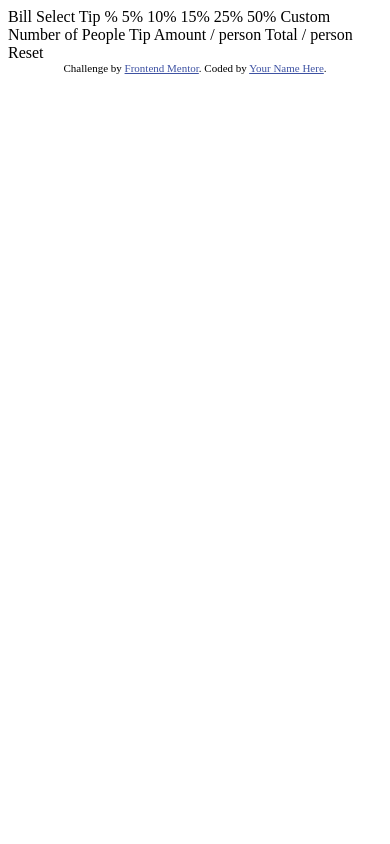
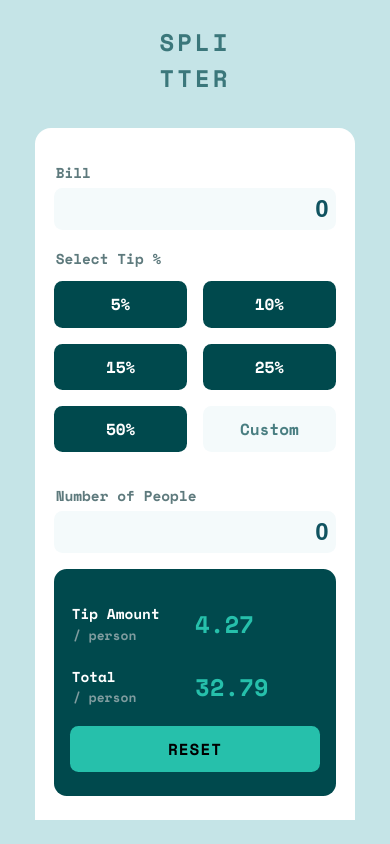
Before and after one commit to Pioneercode1/Tip-calculator-app, a plain HTML site: page index.html in a window 390 px wide. Drawn offline with nearby package versions, Linux system fonts and the light colour scheme.

Commit message:
finished styles for mobile

```diff
--- a/index.html
+++ b/index.html
@@ -1,44 +1,58 @@
 <!DOCTYPE html>
 <html lang="en">
+
 <head>
   <meta charset="UTF-8">
-  <meta name="viewport" content="width=device-width, initial-scale=1.0"> <!-- displays site properly based on user's device -->
-
+  <meta name="viewport" content="width=device-width, initial-scale=1.0">
+  <!-- displays site properly based on user's device -->
+  <link rel="stylesheet" href="./styles.css">
   <link rel="icon" type="image/png" sizes="32x32" href="./images/favicon-32x32.png">
 
   <title>Frontend Mentor | Tip calculator app</title>
 
-  <!-- Feel free to remove these styles or customise in your own stylesheet 👍 -->
-  <style>
-    .attribution { font-size: 11px; text-align: center; }
-    .attribution a { color: hsl(228, 45%, 44%); }
-  </style>
 </head>
+
 <body>
 
-  Bill
+  <section class="main-component">
+    <h1>SPLI<br>TTER</h1>
+    <article class="main-component_container">
+      <fieldset class="container_field-text-bill container_fieldset">
+        <label for="text-bill">Bill</label>
+        <br>
+        <input type="text" id="text-bill" required value="0">
+      </fieldset>
 
-  Select Tip %
-  5%
-  10%
-  15%
-  25%
-  50%
-  Custom
+      <div>
+        <p>Select Tip %</p>
+        <div class="container_select-tip">
+          <button class="select-tip_btn-tips" id="btn-tip-5" type="button">5%</button>
+          <button class="select-tip_btn-tips" id="btn-tip-10" type="button">10%</button>
+          <button class="select-tip_btn-tips" id="btn-tip-15" type="button">15%</button>
+          <button class="select-tip_btn-tips" id="btn-tip-25" type="button">25%</button>
+          <button class="select-tip_btn-tips" id="btn-tip-50" type="button">50%</button>
+          <input class="select-tip_btn-tips" id="text-tip-custom" type="text" value="Custom"
+            title="Custom tip percentage">
+        </div>
+      </div>
 
-  Number of People
+      <fieldset class="container_field-number-people container_fieldset">
+        <label for="text-number-people">Number of People</label>
+        <br>
+        <input type="text" id="text-number-people" required value="0">
+      </fieldset>
 
-  Tip Amount
-  / person
+      <form class="container_tip-amount">
+        <p id="p-tip-amount">Tip Amount<br><span id="span-person">/ person</span></p>
+        <p id="p-total-person">Total<br><span id="span-person">/ person</span></p>
+        <span id="span-tip-amount">4.27</span>
+        <span id="span-total-person">32.79</span>
+        <input id="text-total-person" type="reset" class="select-tip_btn-tips" value="Reset">
+      </form>
 
-  Total
-  / person
+    </article>
+  </section>
 
-  Reset
+</body>
 
-  <div class="attribution">
-    Challenge by <a href="https://www.frontendmentor.io?ref=challenge" target="_blank">Frontend Mentor</a>.
-    Coded by <a href="#">Your Name Here</a>.
-  </div>
-</body>
 </html>
--- /dev/null
+++ b/styles.css
@@ -0,0 +1,190 @@
+/*  */
+@import url('https://fonts.googleapis.com/css2?family=Space+Mono:ital,wght@0,400;0,700;1,400;1,700&display=swap');
+
+:root {
+    /* Colors */
+    /* Primary */
+    --green-primary: hsl(172, 67%, 45%);
+    /* Neutral */
+    --green-900: hsl(183, 100%, 15%);
+    --green-h1: hsla(183, 100%, 15%, 0.7);
+    --dark-green-text: hsl(190, 72%, 22%);
+    --grey-500: hsl(186, 14%, 43%);
+    --grey-400: hsl(184, 14%, 56%);
+    --grey-body: hsl(185, 41%, 84%);
+    --grey-background-input: hsl(189, 47%, 97%);
+    --white: hsl(0, 100%, 100%);
+    /* Fonts size */
+    --font-size-form-inputs: 1.5em;
+}
+
+::after,
+::before,
+* {
+    padding: 0;
+    margin: 0;
+    box-sizing: border-box;
+}
+
+body {
+    min-height: 100vh;
+    background-color: var(--grey-body);
+    display: grid;
+    place-items: center;
+    font-family: "Space Mono", monospace;
+    font-weight: 700;
+    font-style: normal;
+    font-size: var(--font-size-form-inputs);
+}
+
+.main-component {
+    width: clamp(320px, 50vw, 38rem);
+}
+
+.main-component h1 {
+    font-size: clamp(18px, 1rem + 5vw, 1.5rem);
+    color: var(--green-h1);
+    letter-spacing: 3px;
+    margin-block-end: 2rem;
+    text-align: center;
+    width: 100%;
+}
+
+.main-component_container {
+    width: 100%;
+    height: 100%;
+    background-color: var(--white);
+    padding-inline: 1.2rem;
+    padding-block: 1.5rem;
+    border-top-left-radius: 1rem;
+    border-top-right-radius: 1rem;
+}
+
+.container_fieldset {
+    border: none;
+    margin-block-end: 1rem;
+    width: 100%;
+}
+
+.container_fieldset input[type="text"] {
+    width: 100%;
+    padding: 0.3em;
+    font-size: 1em;
+    font-weight: 700;
+    color: var(--dark-green-text);
+    background-color: var(--grey-background-input);
+    text-align: end;
+    border: none;
+    border-radius: 1vmax;
+}
+
+input[type="text"]:hover {
+    outline: 2px solid var(--green-primary);
+    cursor: pointer;
+}
+
+input[type="text"]:focus {
+    outline: 2px solid var(--green-primary);
+}
+
+.container_fieldset label,
+p {
+    padding: 0.1em;
+    font-size: 0.6em;
+    color: var(--grey-500);
+}
+
+.container_select-tip {
+    display: grid;
+    grid-template-columns: 1fr 1fr;
+    grid-template-rows: repeat(3, 1fr);
+    gap: 1rem;
+    margin-block-start: 0.7rem;
+    margin-block-end: 1.4rem;
+}
+
+.select-tip_btn-tips {
+    padding: 0.7em;
+    font-size: 1rem;
+    font-weight: 700;
+    color: var(--white);
+    background-color: var(--green-900);
+    outline: none;
+    border: none;
+    border-radius: 1vmax;
+    font-family: "Space Mono", monospace;
+    transition: background-color 0.4s ease-in-out;
+}
+
+.select-tip_btn-tips:hover {
+    background-color: var(--green-primary);
+    cursor: pointer;
+}
+
+.select-tip_btn-tips:focus {
+    background-color: var(--green-primary);
+}
+
+#text-tip-custom {
+    background-color: var(--grey-background-input);
+    color: var(--green-h1);
+    width: 100%;
+    text-align: center;
+}
+
+.container_tip-amount {
+    padding-inline: 1em;
+    padding-block-start: 2rem;
+    padding-block-end: 1.5rem;
+    font-size: 1rem;
+    font-weight: 700;
+    color: var(--white);
+    background-color: var(--green-900);
+    border-radius: 1.5vmax;
+    display: grid;
+    grid-template-columns: 1fr 1fr;
+    grid-template-rows: repeat(3, 1fr);
+    justify-content: space-between;
+    align-items: center;
+    row-gap: 1rem;
+}
+
+#p-tip-amount {
+    grid-area: 1/1/1/1;
+}
+
+#p-total-person {
+    grid-area: 2/1/2/1;
+}
+
+#span-tip-amount {
+    grid-area: 1/2/1/2;
+}
+
+#span-total-person {
+    grid-area: 2/2/2/2;
+}
+
+#text-total-person {
+    grid-area: 3/1/3/3;
+    background-color: var(--green-primary);
+    color: #000;
+    text-transform: uppercase;
+    letter-spacing: 1px;
+}
+
+.container_tip-amount p {
+    color: var(--white);
+    font-size: 0.9rem;
+}
+
+.container_tip-amount span {
+    font-size: 1.5rem;
+    color: var(--green-primary);
+}
+
+.container_tip-amount #span-person {
+    padding: 0.1em;
+    font-size: 0.9em;
+    color: var(--grey-400);
+}
```
Also changed, not shown: 1 other file.
